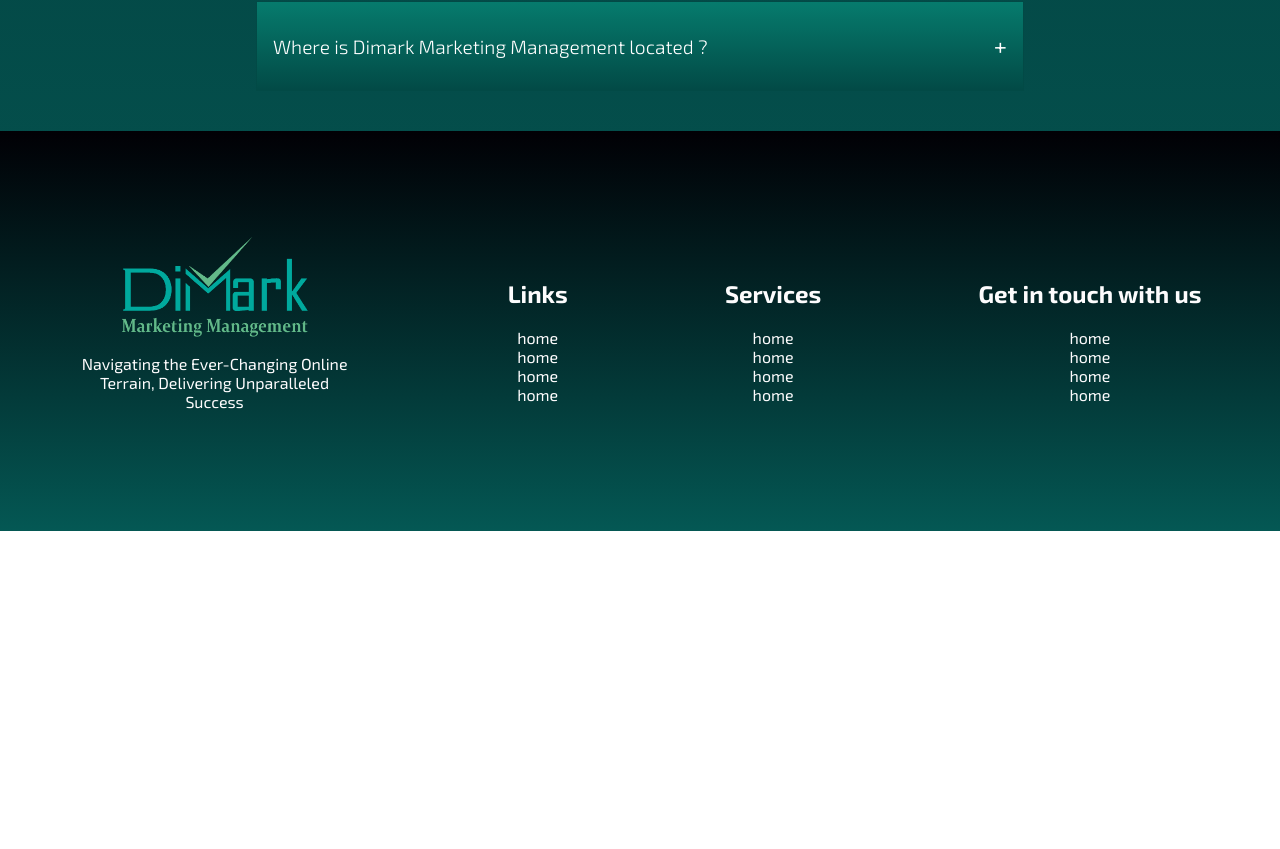
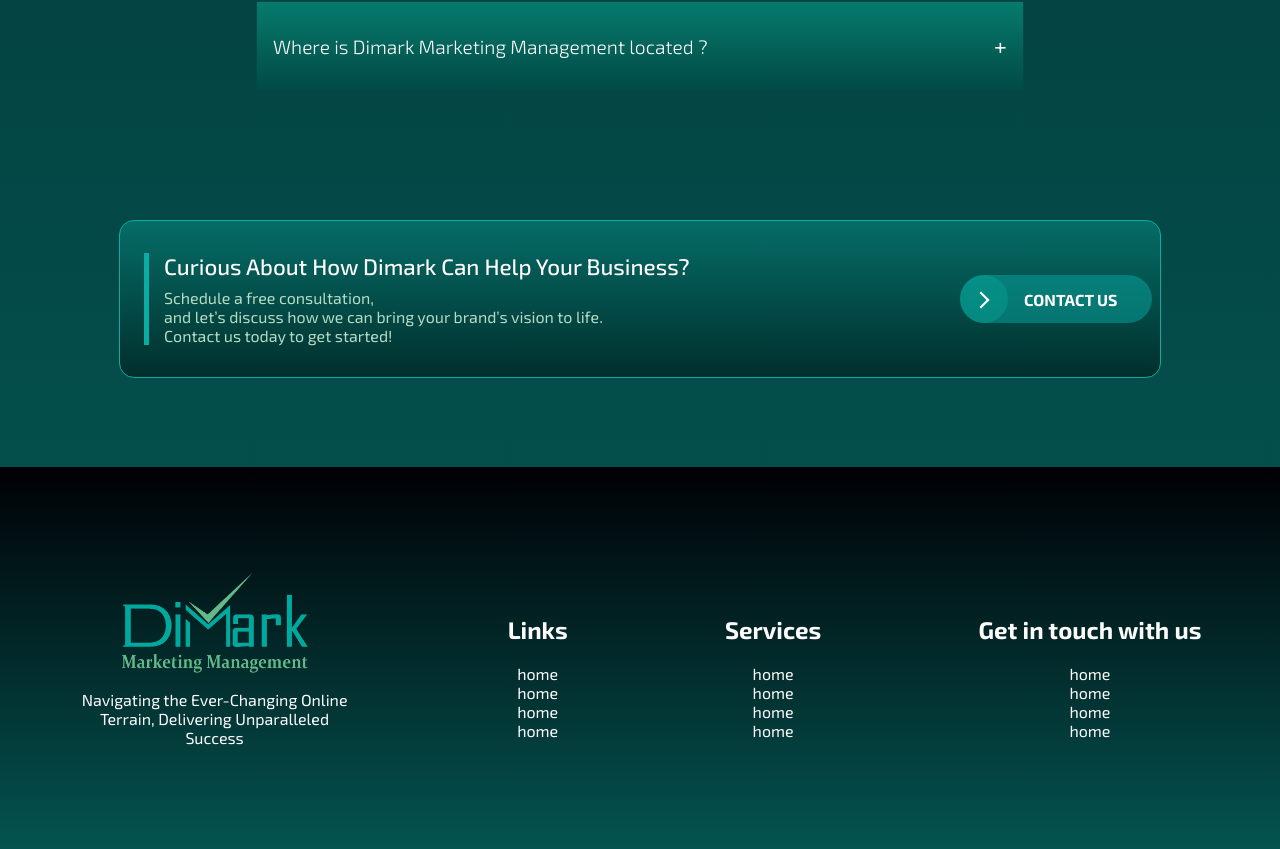
Before and after one commit to abhicplash/Dimark, a React (Create React App) app: page / in a window 1280 px wide. Shown: the part 2920-3769 px from the top of the page. Before the commit the page ends 3451 px from the top, so only its background shows below. Built offline with nearby package versions, Linux system fonts and the light colour scheme.

Commit message:
home contact completed

```diff
--- /dev/null
+++ b/src/components/Layout/HomeContact.css
@@ -0,0 +1,49 @@
+.HomeContact-container {
+  width: 100%;
+  min-height: 30vh;
+  display: flex;
+  justify-content: center;
+  align-items: center;
+  padding: 3rem 0;
+}
+.hcontact-wrapper {
+  width: 80%;
+  display: flex;
+  align-items: center;
+  justify-content: space-between;
+  /* background-color: var(--white); */
+  /* background-color: #62b989; */
+  background: linear-gradient(to bottom, #06716be2, #012f2d);
+  padding: 2rem 0.5rem;
+border: 1px solid #0aaca4;
+  border-radius: 15px;
+}
+.contactHead {
+  font-size: 1.4rem;
+  font-weight: 500;
+  text-transform: capitalize;
+  /* color: #043a37; */
+  color: white;
+}
+.hcontactDetails {
+  border-left: 5px solid #0aaca4;
+  padding-left: 15px;
+  margin-left: 1rem;
+  display: flex;
+  flex-direction: column;
+  gap: 0.5rem;
+  color: #b4dcc4;
+}
+@media (max-width: 768px) {
+  .hcontact-wrapper {
+    width: 90%;
+    text-align: center;
+    flex-direction: column;
+    gap: 0.7rem;
+  }
+  .hcontactDetails {
+    border: none;
+    padding-left: 0;
+    margin-left: 0;
+  }
+}
--- /dev/null
+++ b/src/components/Layout/HomeContact.jsx
@@ -0,0 +1,29 @@
+import React from "react";
+import "./HomeContact.css";
+import { Link } from "react-router-dom";
+
+export const HomeContact = () => {
+  return (
+    <div className="HomeContact-container">
+      <div className="hcontact-wrapper">
+        <div className="hcontactDetails">
+          <span className="contactHead">
+            Curious about how Dimark can help your business? <br />
+          </span>
+          {/* <br /> */}
+          Schedule a free consultation, <br /> and let’s discuss how we can
+          bring your brand’s vision to life. <br /> Contact us today to get
+          started!
+        </div>
+        <Link to={"/contact"}>
+          <button className="learn-more">
+            <span aria-hidden="true" className="circle">
+              <span className="icon arrow" />
+            </span>
+            <span className="button-text">Contact us</span>
+          </button>
+        </Link>
+      </div>
+    </div>
+  );
+};
--- a/src/components/Pages/Home.jsx
+++ b/src/components/Pages/Home.jsx
@@ -4,14 +4,16 @@
 import HomeAbout from "../Layout/HomeAbout";
 import HomeServices from "../Layout/HomeServices";
 import HomeAccordion from "../Layout/HomeAccordion";
+import { HomeContact } from "../Layout/HomeContact";
 
 const Home = () => {
   return (
     <Layout>
       <HomeBanner />
-      <HomeAbout/>
-      <HomeServices/>
-      <HomeAccordion/>
+      <HomeAbout />
+      <HomeServices />
+      <HomeAccordion />
+      <HomeContact />
     </Layout>
   );
 };
```
